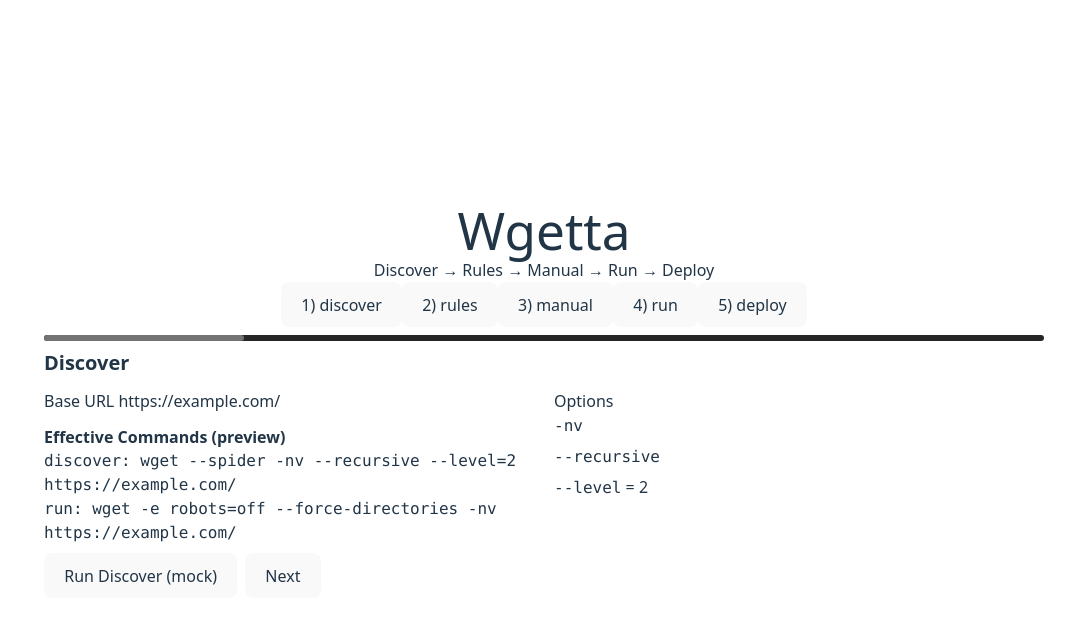
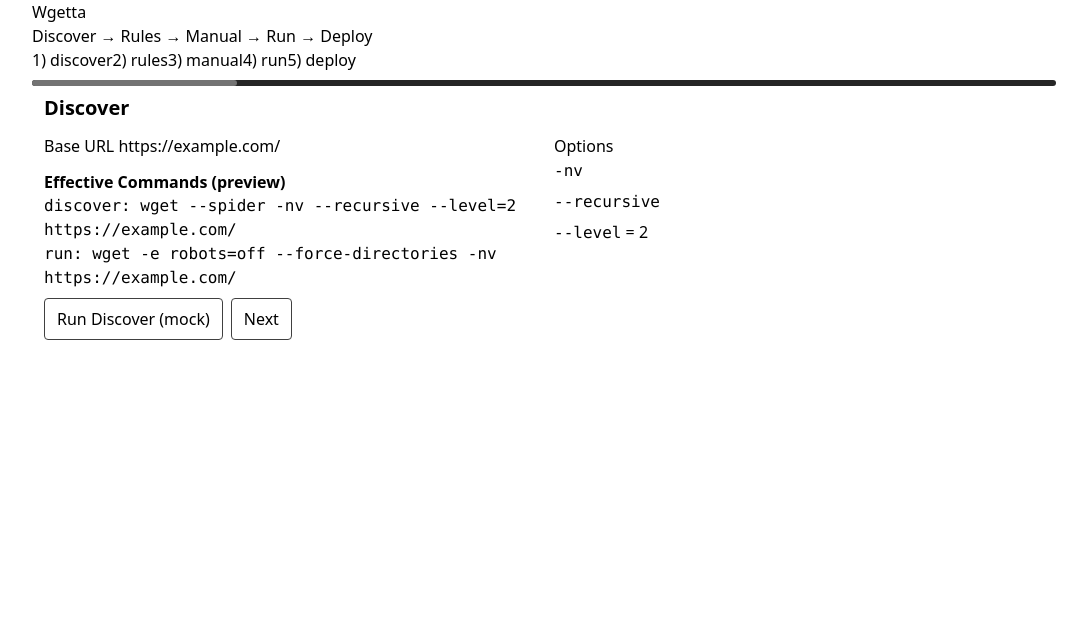
Before and after one commit to Fermain/wgetta, a Svelte app in the folder admin/app/: page / in a window 1280 px wide. Shown: the top 624 px of the page, without its empty margins (96-1183 px from the left). Built offline with nearby package versions, Linux system fonts and the light colour scheme.

Commit message:
chore(css): simplify to Tailwind preflight-only minimal base

```diff
--- a/admin/app/src/app.css
+++ b/admin/app/src/app.css
@@ -1,81 +1,3 @@
 @import "tailwindcss";
 
-:root {
-  font-family: system-ui, Avenir, Helvetica, Arial, sans-serif;
-  line-height: 1.5;
-  font-weight: 400;
-
-  color-scheme: light dark;
-  color: rgba(255, 255, 255, 0.87);
-  background-color: #242424;
-
-  font-synthesis: none;
-  text-rendering: optimizeLegibility;
-  -webkit-font-smoothing: antialiased;
-  -moz-osx-font-smoothing: grayscale;
-}
-
-a {
-  font-weight: 500;
-  color: #646cff;
-  text-decoration: inherit;
-}
-a:hover {
-  color: #535bf2;
-}
-
-body {
-  margin: 0;
-  display: flex;
-  place-items: center;
-  min-width: 320px;
-  min-height: 100vh;
-}
-
-h1 {
-  font-size: 3.2em;
-  line-height: 1.1;
-}
-
-.card {
-  padding: 2em;
-}
-
-#app {
-  max-width: 1280px;
-  margin: 0 auto;
-  padding: 2rem;
-  text-align: center;
-}
-
-button {
-  border-radius: 8px;
-  border: 1px solid transparent;
-  padding: 0.6em 1.2em;
-  font-size: 1em;
-  font-weight: 500;
-  font-family: inherit;
-  background-color: #1a1a1a;
-  cursor: pointer;
-  transition: border-color 0.25s;
-}
-button:hover {
-  border-color: #646cff;
-}
-button:focus,
-button:focus-visible {
-  outline: 4px auto -webkit-focus-ring-color;
-}
-
-@media (prefers-color-scheme: light) {
-  :root {
-    color: #213547;
-    background-color: #ffffff;
-  }
-  a:hover {
-    color: #747bff;
-  }
-  button {
-    background-color: #f9f9f9;
-  }
-}
+/* Minimal base: rely on Tailwind Preflight only. */
```
